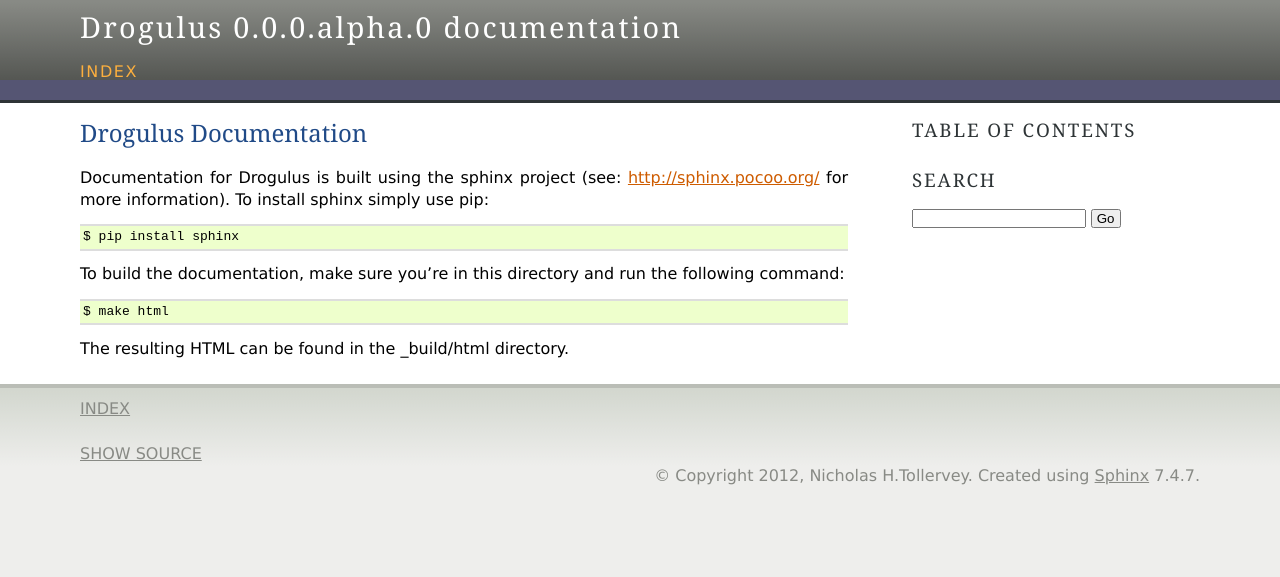
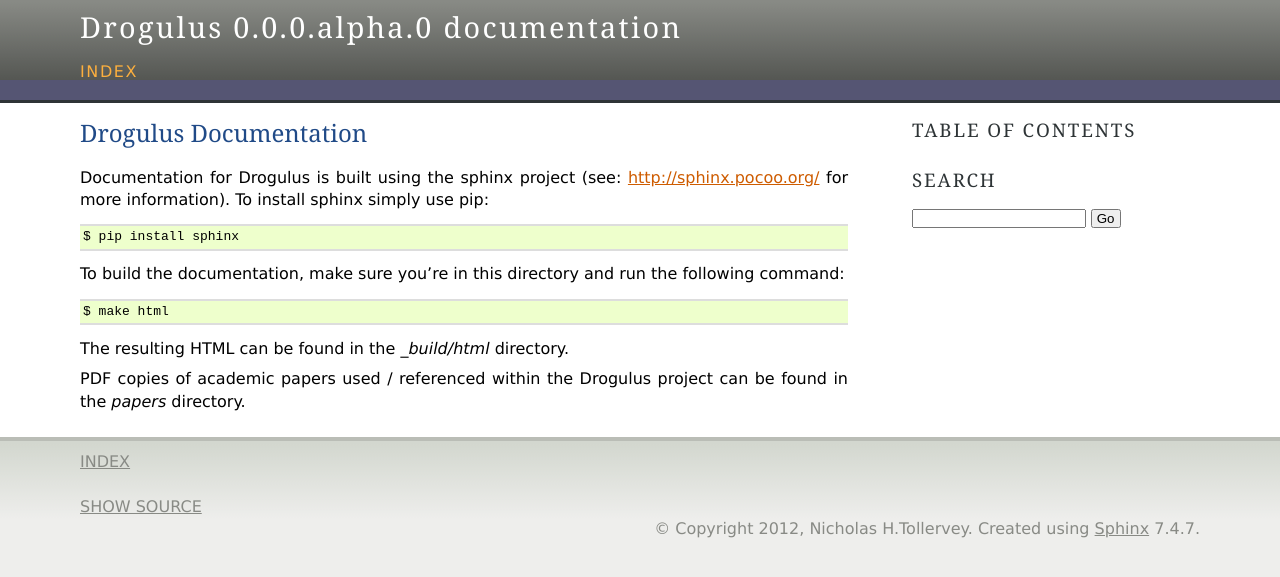
Before and after one commit to ntoll/drogulus, a Sphinx documentation site: the page built from docs/README.rst, in a window 1280 px wide. Shown: the top 577 px of the page. Built offline with Sphinx 7.4.7, drawn with Linux system fonts in a browser that asks for light colours.

Commit message:
More README for docs.

```diff
--- a/docs/README.rst
+++ b/docs/README.rst
@@ -12,4 +12,7 @@
 
     $ make html
 
-The resulting HTML can be found in the _build/html directory.
+The resulting HTML can be found in the `_build/html` directory.
+
+PDF copies of academic papers used / referenced within the Drogulus project
+can be found in the `papers` directory.
```
